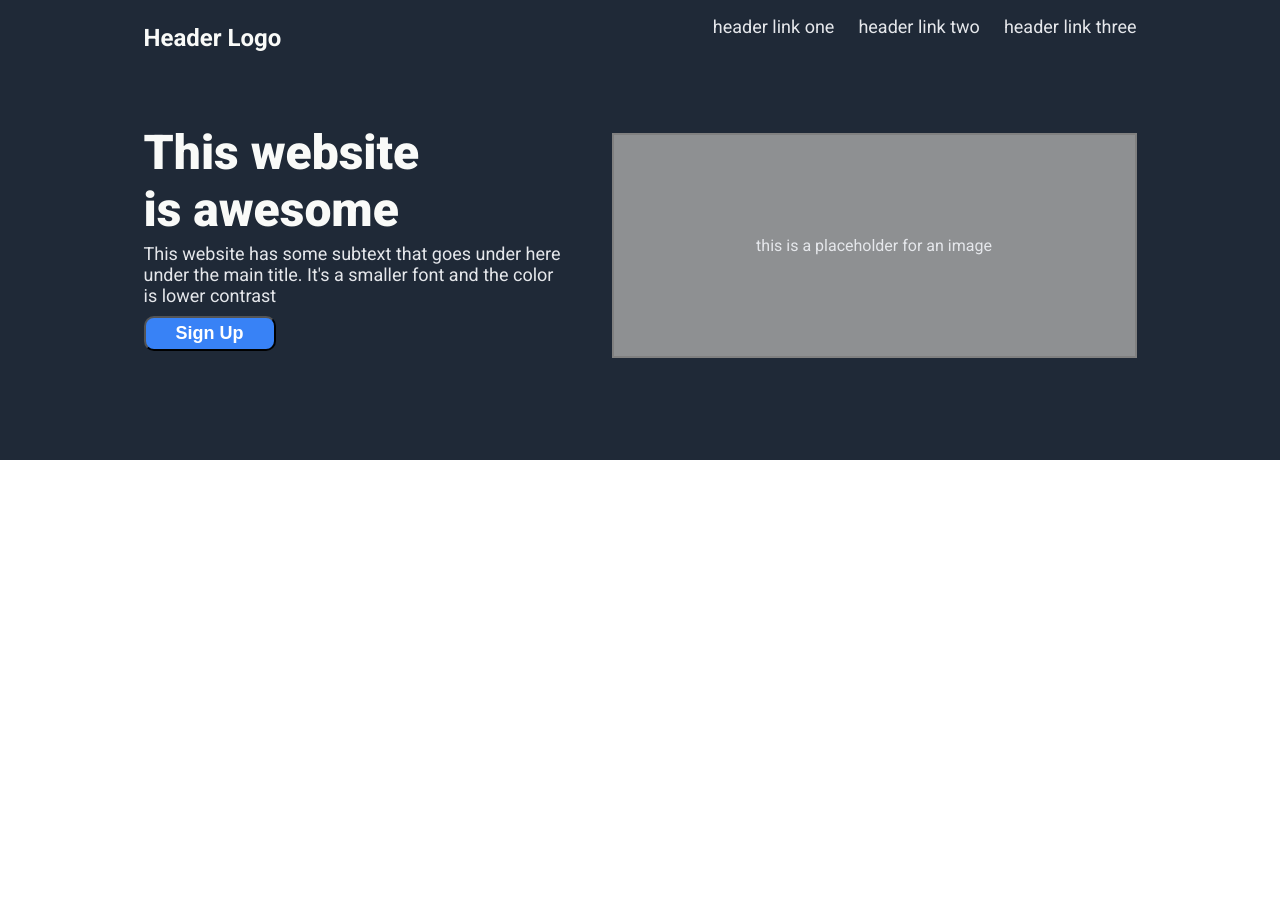
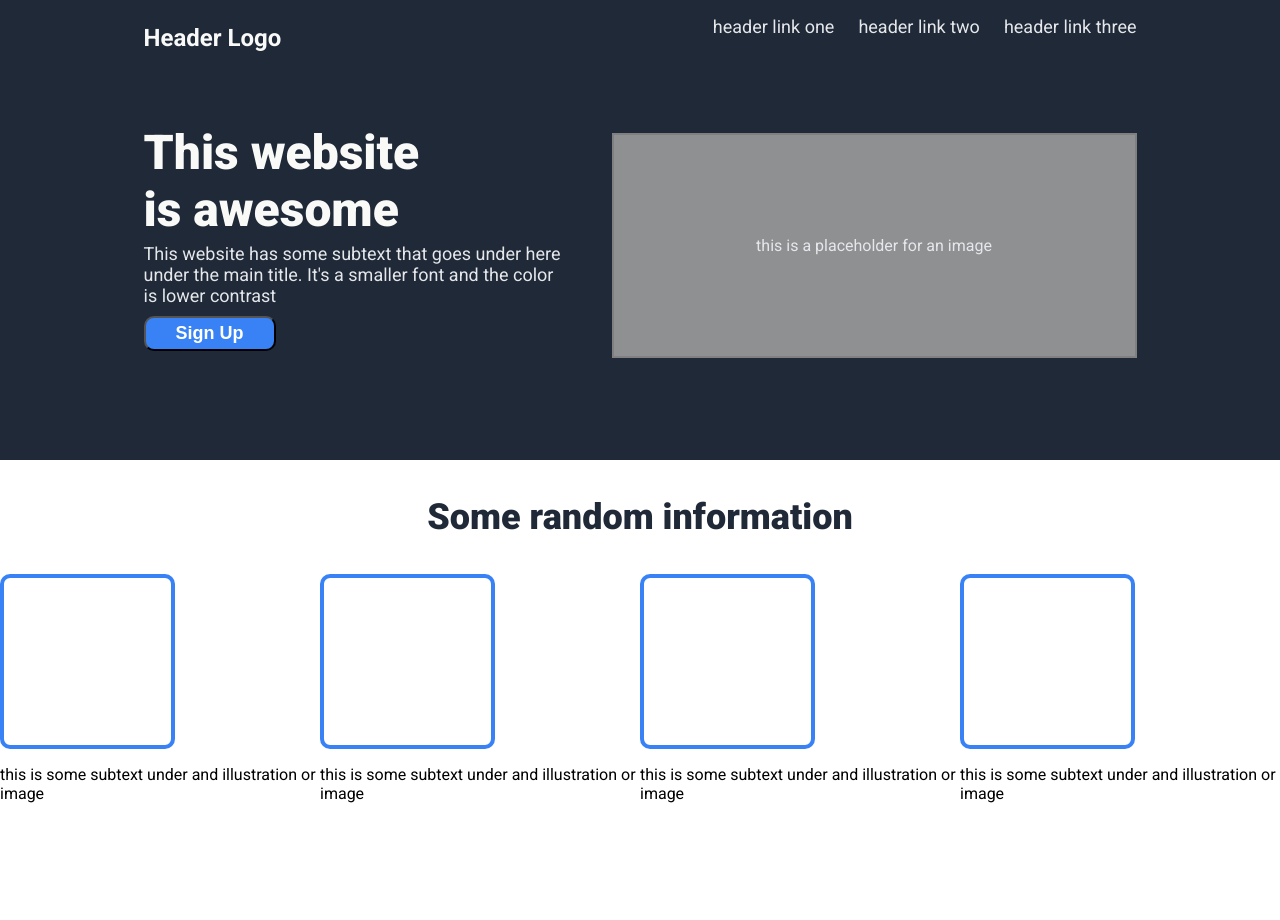
Before and after one commit to r333z/top-project-landing-page, a plain HTML site: page index.html in a window 1280 px wide. Before the commit the page ends 800 px from the top, so only its background shows below. Drawn offline with Linux system fonts and the light colour scheme.

Commit message:
Second section HTML and CSS partially finished General styling, alignment are finished but fine-tuning needed

```diff
--- a/index.html
+++ b/index.html
@@ -43,3 +43,37 @@
             </div>
         </div>
     </header>
+
+    <main>
+        <section>
+            <div class="second-container">
+                <h3 class="information-header">Some random information</h3>
+                <div class="container-subtext-group">
+                    <div class="container-subtext">
+                        <div class="information-container"></div>
+                            <div class="subtext">
+                                <p>this is some subtext under and illustration or image</p>
+                            </div>
+                    </div>
+                    <div class="container-subtext">
+                        <div class="information-container"></div>
+                            <div class="subtext">
+                                <p>this is some subtext under and illustration or image</p>
+                            </div>
+                    </div>
+                    <div class="container-subtext">
+                        <div class="information-container"></div>
+                            <div class="subtext">
+                                <p>this is some subtext under and illustration or image</p>
+                            </div>
+                    </div>
+                    <div class="container-subtext">
+                        <div class="information-container"></div>
+                            <div class="subtext">
+                                <p>this is some subtext under and illustration or image</p>
+                            </div>
+                    </div>
+                </div>
+            </div>
+        </section>
+    </main>
--- a/style.css
+++ b/style.css
@@ -2,6 +2,8 @@ body {
     margin: 0;
     padding: 0;
 }
+
+/* FIRST SECTION */
 
 .header-logo {
     color: #F9FAF8;
@@ -92,3 +94,37 @@ a {
         font-size: 18px;
 
 }
+
+/* SECOND SECTION */
+
+.second-container {
+    display: flex;
+    flex-direction: column;
+    height: 460px;
+}
+
+.container-subtext-group {
+    display: flex;
+    flex-wrap: no-wrap;
+
+}
+
+.information-header {
+    text-align: center;
+    font-size: 36px;
+    color: #1F2937;
+    font-weight: 900;
+}
+
+.information-container {
+    box-sizing: border-box;
+    height: 175px;
+    width: 175px;
+    border: 4px #3882F6 solid;
+    border-radius: 10px;
+}
+
+.subtext {
+    display: flex;
+    align-items: flex-end;
+}
```
